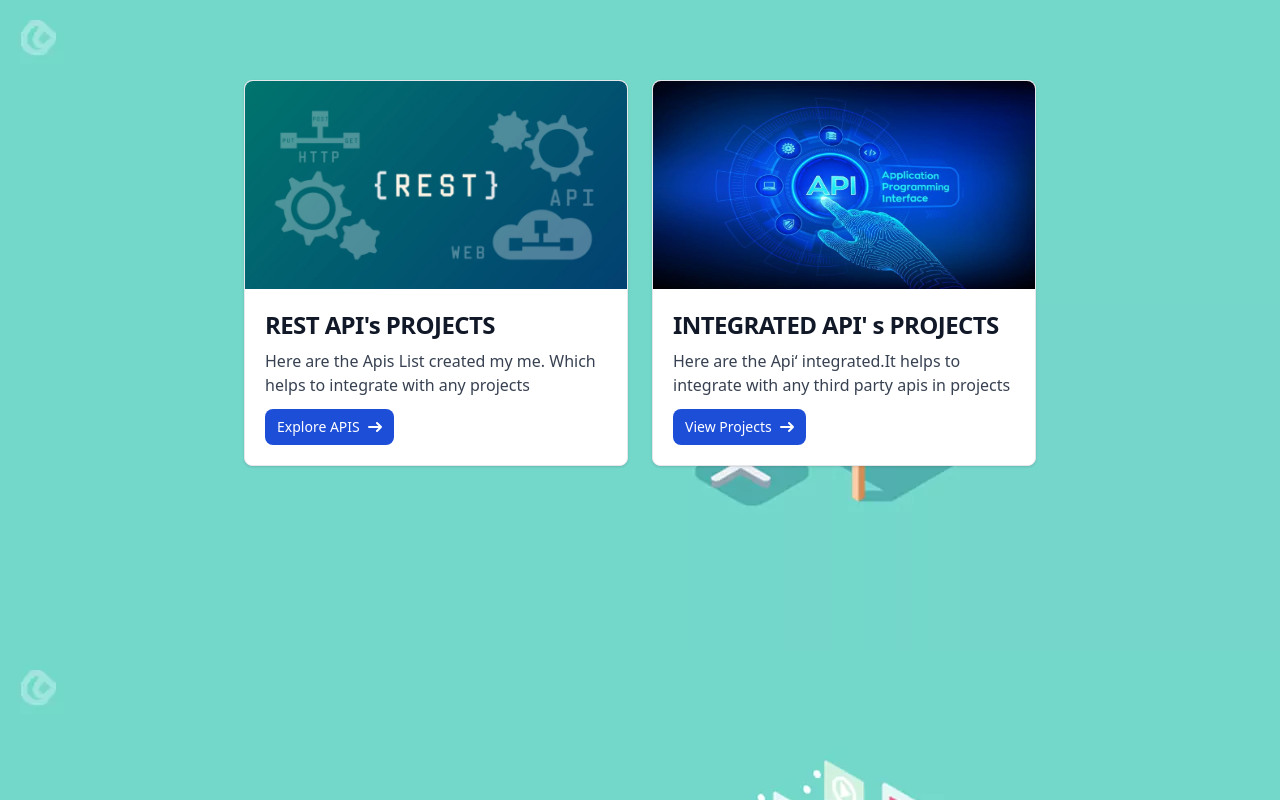
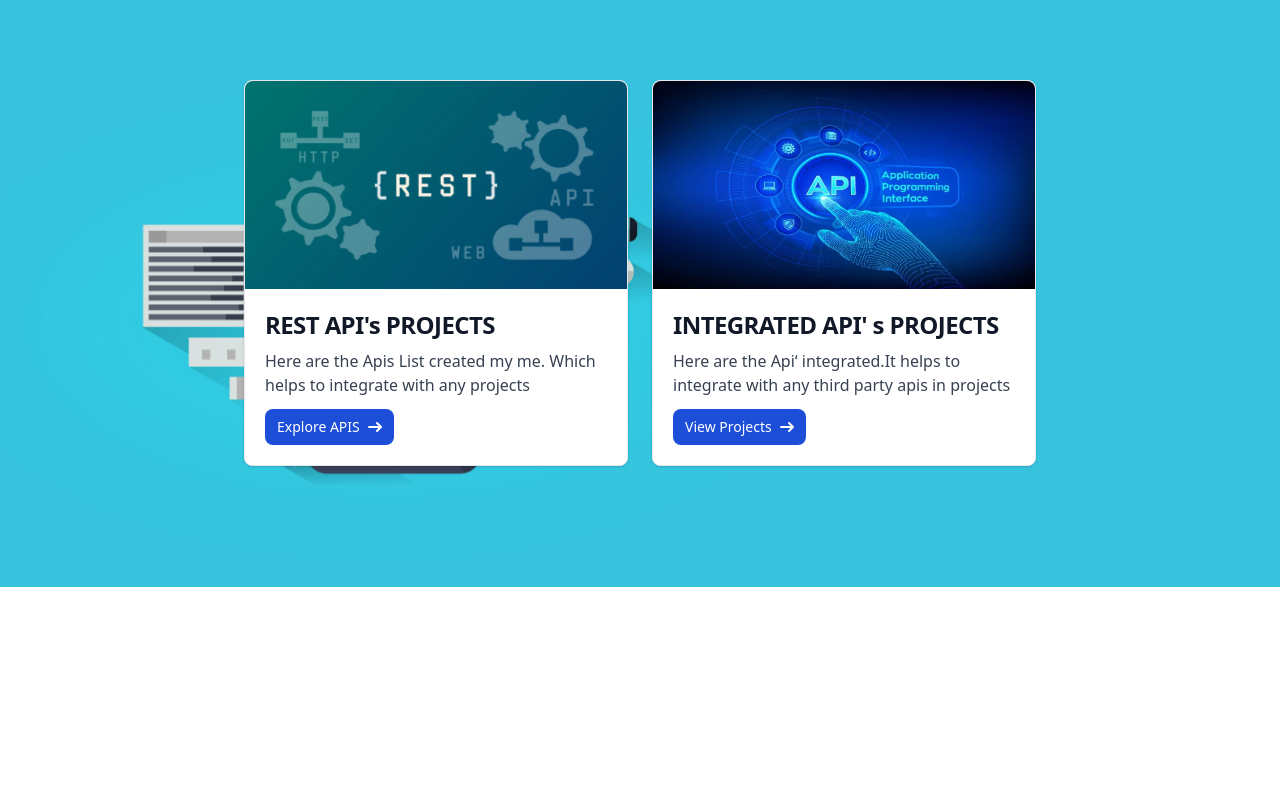
Before and after one commit to surajsinghgore/API-PROJECT, a Next.js app: page / in a window 1280 px wide. Built offline with nearby package versions, Linux system fonts and the light colour scheme.

Commit message:
bg change

```diff
--- a/app/globals.css
+++ b/app/globals.css
@@ -9,5 +9,7 @@
   box-sizing: border-box;
 }
 body{
-background: url("/banner.webp");
+background: url("/bg.jpg") no-repeat ;
+background-position: center;
+background-size: cover;
 }
```
Also changed, not shown: public/banner.webp (deleted), public/bg.jpg (added).
